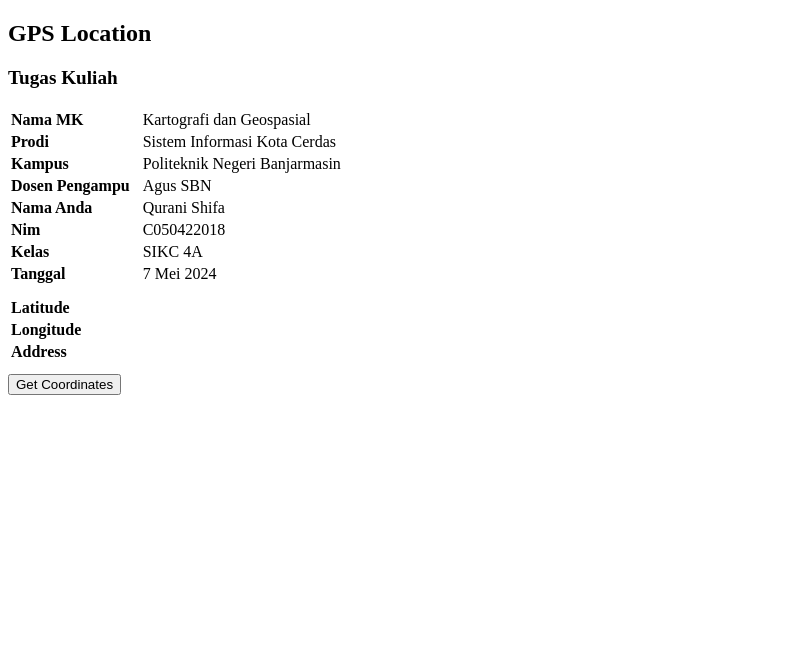
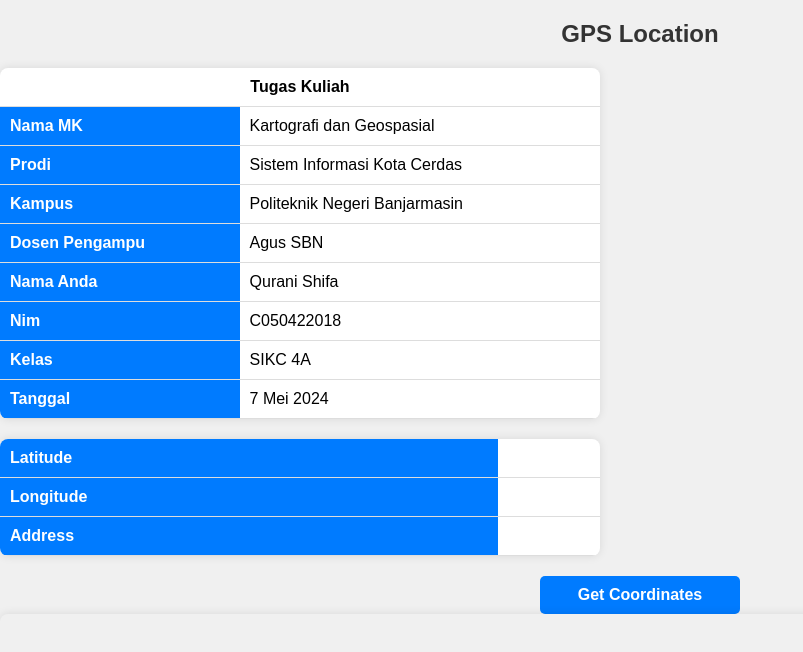
Before and after one commit to furphyyyy/furphyyyy.github.io, a plain HTML site: page index.html in a window 1280 px wide. Shown: the whole page, without its empty margins (0-803 px from the left). Drawn offline with nearby package versions, Linux system fonts and the light colour scheme.

Commit message:
Update index.html

```diff
--- a/index.html
+++ b/index.html
@@ -6,82 +6,147 @@
 <title>GPS Coordinate</title>
 <link rel="stylesheet" href="https://unpkg.com/leaflet/dist/leaflet.css" />
 <style>
-  .big {
-    font-size: larger;
+  body {
+    font-family: Arial, sans-serif;
+    background-color: #f0f0f0;
+    margin: 0;
+    padding: 0;
+  }
+
+  h2 {
+    text-align: center;
+    color: #333;
+
+  }
+
+  .small {
+    font-size: 0.9em;
+    color: #555;
+  }
+
+  table {
+    margin-bottom: 20px;
+    border-collapse: collapse;
+    width: 100%;
+    max-width: 600px;
+    background-color: #fff;
+    border-radius: 8px;
+    overflow: hidden;
+    box-shadow: 0 0 10px rgba(0, 0, 0, 0.1);
+  }
+
+  table td, table th {
+    padding: 10px;
+    text-align: left;
+    border-bottom: 1px solid #ddd;
+  }
+
+  table th {
+    background-color: #007bff;
+    color: #fff;
+  }
+
+  /* Modifikasi untuk membuat tulisan "Tugas Kuliah" menjadi tebal */
+  table td.colspan-center {
+    text-align: center;
     font-weight: bold;
   }
-  .small {
-    font-size: smaller;
+
+  #map {
+    width: 100%;
+    height: 300px;
+    border-radius: 8px;
+    overflow: hidden;
+    box-shadow: 0 0 10px rgba(0, 0, 0, 0.1);
+    margin-bottom: 20px;
   }
-  table {
-    margin-bottom: 10px;
+
+  button {
+    display: block;
+    width: 100%;
+    max-width: 200px;
+    margin: 0 auto;
+    padding: 10px;
+    font-size: 1em;
+    font-weight: bold;
+    color: #fff;
+    background-color: #007bff;
+    border: none;
+    border-radius: 5px;
+    cursor: pointer;
+    transition: background-color 0.3s ease;
   }
-  table td:first-child {
-    font-weight: bold;
-    padding-right: 10px;
+
+  button:hover {
+    background-color: #0056b3;
+  }
+
+  button:focus {
+    outline: none;
   }
 </style>
 </head>
 <body>
 <h2>GPS Location</h2>
-<p id="tugaskuliah" class="big">Tugas Kuliah</p>
 <table>
     <tr>
-        <td>Nama MK</td>
-        <td>  Kartografi dan Geospasial</td>
+        <td class="colspan-center" colspan="2">Tugas Kuliah</td>
     </tr>
     <tr>
-        <td>Prodi</td>
-        <td>  Sistem Informasi Kota Cerdas</td>
+        <th>Nama MK</th>
+        <td>Kartografi dan Geospasial</td>
     </tr>
     <tr>
-        <td>Kampus</td>
-        <td>  Politeknik Negeri Banjarmasin</td>
+        <th>Prodi</th>
+        <td>Sistem Informasi Kota Cerdas</td>
     </tr>
     <tr>
-        <td>Dosen Pengampu</td>
-        <td>  Agus SBN</td>
+        <th>Kampus</th>
+        <td>Politeknik Negeri Banjarmasin</td>
     </tr>
     <tr>
-        <td>Nama Anda</td>
-        <td>  Qurani Shifa</td>
+        <th>Dosen Pengampu</th>
+        <td>Agus SBN</td>
     </tr>
     <tr>
-        <td>Nim</td>
-        <td>  C050422018</td>
+        <th>Nama Anda</th>
+        <td>Qurani Shifa</td>
     </tr>
     <tr>
-        <td>Kelas</td>
-        <td>  SIKC 4A</td>
+        <th>Nim</th>
+        <td>C050422018</td>
     </tr>
     <tr>
-        <td>Tanggal</td>
-        <td id="tanggal">  </td>
+        <th>Kelas</th>
+        <td>SIKC 4A</td>
+    </tr>
+    <tr>
+        <th>Tanggal</th>
+        <td id="tanggal"></td>
     </tr>
 </table>
 
 <table>
     <tr>
-        <td>Latitude</td>
+        <th>Latitude</th>
         <td id="latitude"></td>
     </tr>
     <tr>
-        <td>Longitude</td>
+        <th>Longitude</th>
         <td id="longitude"></td>
     </tr>
     <tr>
-        <td>Address</td>
+        <th>Address</th>
         <td id="address"></td>
     </tr>
 </table>
 
 <button id="getLocationBtn">Get Coordinates</button>
 
-<div id="map" style="width: 100%; height: 400px;"></div>
+<div id="map"></div>
 
 <script src="https://unpkg.com/leaflet/dist/leaflet.js"></script>
 <script>
-    // Panggil fungsi showPosition saat halaman dimuat
     window.addEventListener("load", showPositionOnLoad);
 
     function showPositionOnLoad() {
@@ -117,7 +182,6 @@
         document.getElementById("latitude").innerText = latitude;
         document.getElementById("longitude").innerText = longitude;
 
-        // Get address using reverse geocoding
         var apiUrl = `https://nominatim.openstreetmap.org/reverse?format=jsonv2&lat=${latitude}&lon=${longitude}`;
         fetch(apiUrl)
             .then(response => response.json())
@@ -127,8 +191,6 @@
             })
             .catch(error => console.log('Error:', error));
 
-
-        // Initialize Leaflet map
         var map = L.map('map').setView([latitude, longitude], 15);
         L.tileLayer('https://{s}.tile.openstreetmap.org/{z}/{x}/{y}.png', {
             attribution: 'Map data &copy; <a href="https://www.openstreetmap.org/">OpenStreetMap</a> contributors',
```
